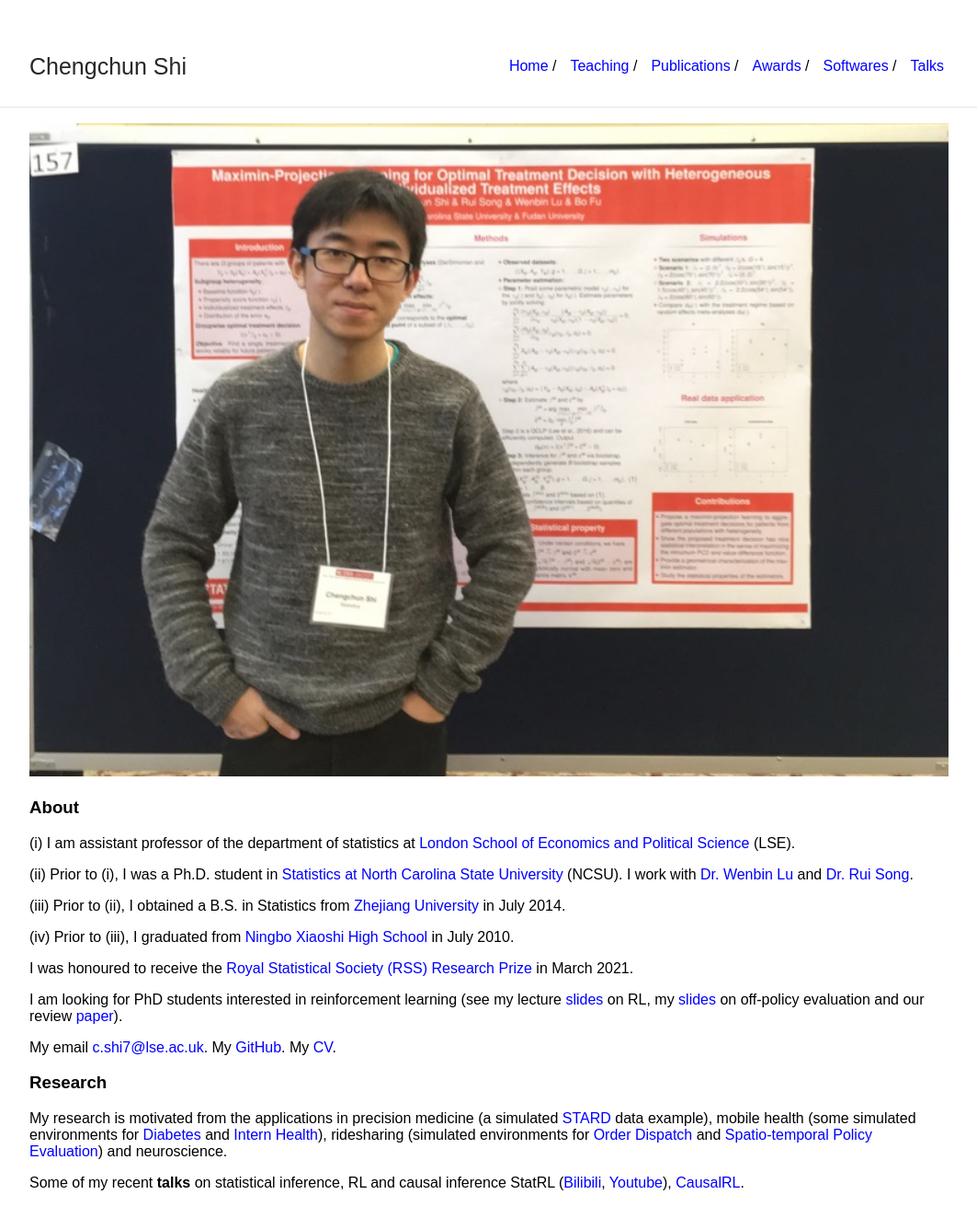
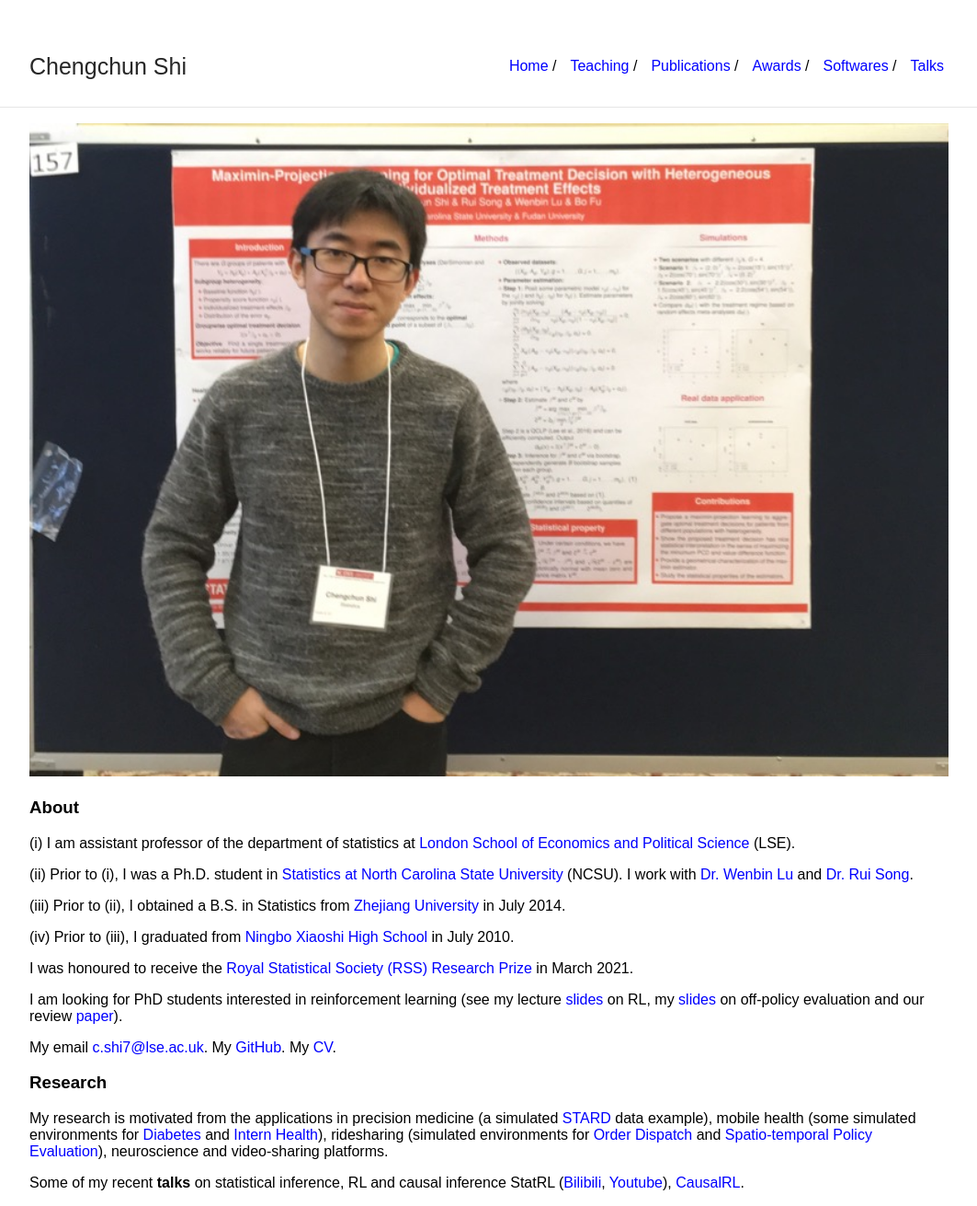
Before and after one commit to callmespring/callmespring.github.io, a Jekyll site: the page built from index.md, in a window 1280 px wide. Shown: the top 1311 px of the page at 92% size, without its empty margins (108-1171 px from the left). Built offline with Jekyll 4.4.1, drawn with Linux system fonts in a browser that asks for light colours.

Commit message:
Update index.md

```diff
--- a/index.md
+++ b/index.md
@@ -26,7 +26,7 @@ My email <c.shi7@lse.ac.uk>. My [GitHub](https://github.com/callmespring). My [C
 
 ### Research
 
-My research is motivated from the applications in precision medicine (a simulated [STARD](https://cran.r-project.org/web/packages/ITRSelect/index.html) data example), mobile health (some simulated environments for [Diabetes](https://github.com/RunzheStat/TestMDP) and [Intern Health](https://github.com/limengbinggz/cusum-rl)), ridesharing (simulated environments for [Order Dispatch](https://github.com/callmespring/MDPOD) and [Spatio-temporal Policy Evaluation](https://github.com/RunzheStat/CausalMARL)) and neuroscience.
+My research is motivated from the applications in precision medicine (a simulated [STARD](https://cran.r-project.org/web/packages/ITRSelect/index.html) data example), mobile health (some simulated environments for [Diabetes](https://github.com/RunzheStat/TestMDP) and [Intern Health](https://github.com/limengbinggz/cusum-rl)), ridesharing (simulated environments for [Order Dispatch](https://github.com/callmespring/MDPOD) and [Spatio-temporal Policy Evaluation](https://github.com/RunzheStat/CausalMARL)), neuroscience and video-sharing platforms.
 
 Some of my recent **talks** on statistical inference, RL and causal inference StatRL ([Bilibili](https://www.bilibili.com/video/BV1ZP4y1r7DC/?spm_id_from=333.337.search-card.all.click&vd_source=0ff25cf8645aa63231bec2428b94bf6f), [Youtube](https://www.youtube.com/watch?v=-SW9PevZThs&t=982s)), [CausalRL](https://www.youtube.com/watch?v=Zor1CmRyycw&t=397s).
 
```
